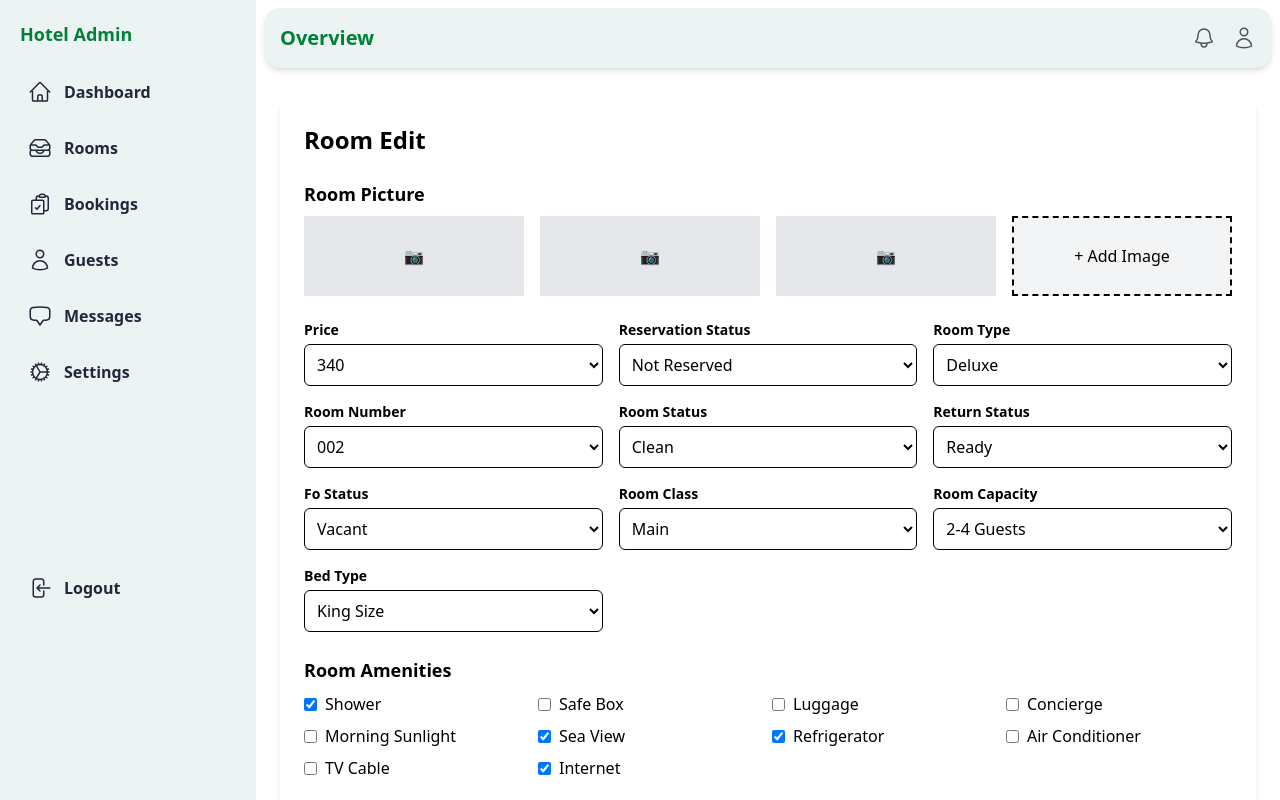
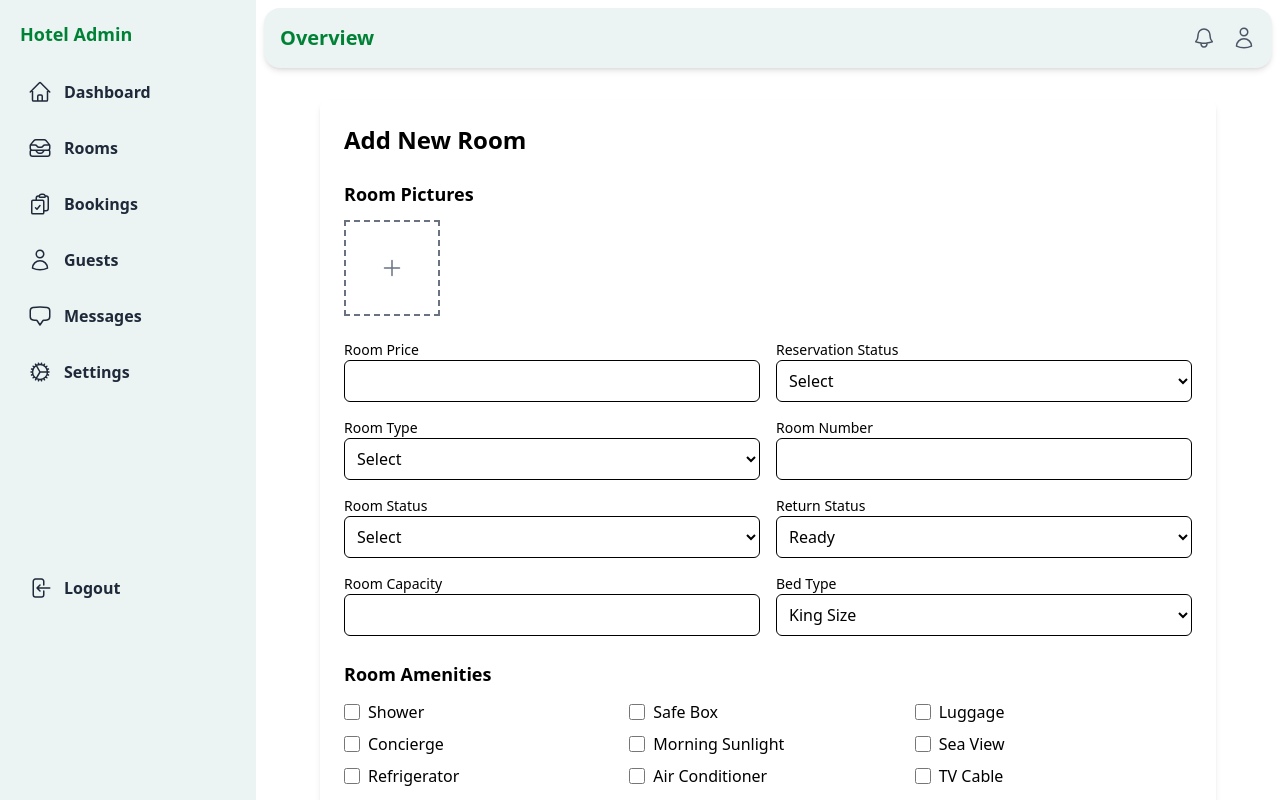
Before and after one commit to JCTECH111/Hotel-management-system, a React (Vite) app: page /employee/add-room in a window 1280 px wide. Built offline with nearby package versions, Linux system fonts and the light colour scheme.

Commit message:
worked on the add room and eye icom

```diff
--- a/src/pages/employee/pages/AddRoom.jsx
+++ b/src/pages/employee/pages/AddRoom.jsx
@@ -1,20 +1,22 @@
 import { useState } from "react";
+import { PlusIcon, XCircleIcon } from "@heroicons/react/24/outline";
 
-const RoomEdit = () => {
-  const [roomDetails, setRoomDetails] = useState({
-    price: 340,
-    reservationStatus: "Not Reserved",
-    roomType: "Deluxe",
-    roomNumber: "002",
-    roomStatus: "Clean",
-    returnStatus: "Ready",
-    foStatus: "Vacant",
-    roomClass: "Main",
-    roomCapacity: "2-4 Guests",
-    bedType: "King Size",
+const AddRoom = () => {
+  const [roomData, setRoomData] = useState({
+    price: "",
+    reservationStatus: "",
+    roomType: "",
+    roomNumber: "",
+    roomStatus: "",
+    returnStatus: "",
+    foStatus: "",
+    roomCapacity: "",
+    bedType: "",
+    amenities: [],
+    images: [],
   });
 
-  const amenities = [
+  const allAmenities = [
     "Shower",
     "Safe Box",
     "Luggage",
@@ -27,56 +29,143 @@ const RoomEdit = () => {
     "Internet",
   ];
 
-  const selectedAmenities = ["Shower", "Sea View", "Refrigerator", "Internet"];
+  // Handle image upload
+  const handleImageUpload = (e) => {
+    const files = Array.from(e.target.files);
+    setRoomData((prev) => ({
+      ...prev,
+      images: [...prev.images, ...files],
+    }));
+  };
+
+  // Handle removing an image
+  const removeImage = (index) => {
+    setRoomData((prev) => ({
+      ...prev,
+      images: prev.images.filter((_, i) => i !== index),
+    }));
+  };
+
+  // Handle input change
+  const handleChange = (e) => {
+    const { name, value } = e.target;
+    setRoomData((prev) => ({ ...prev, [name]: value }));
+  };
+
+  // Handle amenity selection
+  const toggleAmenity = (amenity) => {
+    setRoomData((prev) => ({
+      ...prev,
+      amenities: prev.amenities.includes(amenity)
+        ? prev.amenities.filter((item) => item !== amenity)
+        : [...prev.amenities, amenity],
+    }));
+  };
 
   return (
-    <div className="bg-white p-6 rounded-lg shadow-md w-full max-w-5xl mx-auto mb-10">
-      {/* Title */}
-      <h2 className="text-2xl font-semibold mb-6">Room Edit</h2>
+    <div className="p-6 bg-white rounded-lg shadow-md max-w-4xl mx-auto">
+      <h1 className="text-2xl font-bold mb-6">Add New Room</h1>
 
-      {/* Room Pictures */}
+      {/* Image Upload Section */}
       <div className="mb-6">
-        <h3 className="text-lg font-semibold mb-2">Room Picture</h3>
-        <div className="grid grid-cols-4 gap-4">
-          <div className="h-20 bg-gray-200 flex items-center justify-center">📷</div>
-          <div className="h-20 bg-gray-200 flex items-center justify-center">📷</div>
-          <div className="h-20 bg-gray-200 flex items-center justify-center">📷</div>
-          <div className="h-20 bg-gray-100 flex items-center justify-center border-dashed border-2">
-            + Add Image
-          </div>
+        <h2 className="text-lg font-semibold mb-3">Room Pictures</h2>
+        <div className="flex gap-4 flex-wrap">
+          {roomData.images.map((img, index) => (
+            <div key={index} className="relative w-24 h-24 border rounded-md overflow-hidden">
+              <img src={URL.createObjectURL(img)} alt="Room" className="w-full h-full object-cover" />
+              <button
+                onClick={() => removeImage(index)}
+                className="absolute top-1 right-1 bg-red-500 text-white rounded-full p-1"
+              >
+                <XCircleIcon className="w-4 h-4" />
+              </button>
+            </div>
+          ))}
+          <label className="w-24 h-24 flex items-center justify-center border-2 border-dashed cursor-pointer text-gray-500">
+            <input type="file" multiple className="hidden" onChange={handleImageUpload} />
+            <PlusIcon className="w-6 h-6" />
+          </label>
         </div>
       </div>
 
       {/* Room Details */}
-      <div className="grid grid-cols-1 md:grid-cols-2 lg:grid-cols-3 gap-4 mb-6">
-        {Object.keys(roomDetails).map((key) => (
-          <div key={key} className="flex flex-col">
-            <label className="text-sm font-semibold mb-1 capitalize">
-              {key.replace(/([A-Z])/g, " $1")}
-            </label>
-            <select
-              className="border p-2 rounded-md"
-              value={roomDetails[key]}
-              onChange={(e) => setRoomDetails({ ...roomDetails, [key]: e.target.value })}
-            >
-              <option>{roomDetails[key]}</option>
-              {/* Add other options dynamically based on key */}
-            </select>
-          </div>
-        ))}
+      <div className="grid grid-cols-1 md:grid-cols-2 gap-4 mb-6">
+        <div>
+          <label className="block text-sm font-medium">Room Price</label>
+          <input
+            type="number"
+            name="price"
+            value={roomData.price}
+            onChange={handleChange}
+            className="w-full p-2 border rounded-md"
+          />
+        </div>
+
+        <div>
+          <label className="block text-sm font-medium">Reservation Status</label>
+          <select name="reservationStatus" value={roomData.reservationStatus} onChange={handleChange} className="w-full p-2 border rounded-md">
+            <option value="">Select</option>
+            <option value="Reserved">Reserved</option>
+            <option value="Not Reserved">Not Reserved</option>
+          </select>
+        </div>
+
+        <div>
+          <label className="block text-sm font-medium">Room Type</label>
+          <select name="roomType" value={roomData.roomType} onChange={handleChange} className="w-full p-2 border rounded-md">
+            <option value="">Select</option>
+            <option value="Deluxe">Deluxe</option>
+            <option value="Suite">Suite</option>
+          </select>
+        </div>
+
+        <div>
+          <label className="block text-sm font-medium">Room Number</label>
+          <input type="text" name="roomNumber" value={roomData.roomNumber} onChange={handleChange} className="w-full p-2 border rounded-md" />
+        </div>
+
+        <div>
+          <label className="block text-sm font-medium">Room Status</label>
+          <select name="roomStatus" value={roomData.roomStatus} onChange={handleChange} className="w-full p-2 border rounded-md">
+            <option value="">Select</option>
+            <option value="Clean">Clean</option>
+            <option value="Dirty">Dirty</option>
+          </select>
+        </div>
+
+        <div>
+          <label className="block text-sm font-medium">Return Status</label>
+          <select name="returnStatus" value={roomData.returnStatus} onChange={handleChange} className="w-full p-2 border rounded-md">
+            <option value="Ready">Ready</option>
+            <option value="Not Ready">Not Ready</option>
+          </select>
+        </div>
+
+        <div>
+          <label className="block text-sm font-medium">Room Capacity</label>
+          <input type="text" name="roomCapacity" value={roomData.roomCapacity} onChange={handleChange} className="w-full p-2 border rounded-md" />
+        </div>
+
+        <div>
+          <label className="block text-sm font-medium">Bed Type</label>
+          <select name="bedType" value={roomData.bedType} onChange={handleChange} className="w-full p-2 border rounded-md">
+            <option value="King Size">King Size</option>
+            <option value="Queen Size">Queen Size</option>
+          </select>
+        </div>
       </div>
 
-      {/* Room Amenities */}
+      {/* Amenities */}
       <div className="mb-6">
-        <h3 className="text-lg font-semibold mb-2">Room Amenities</h3>
-        <div className="grid grid-cols-2 md:grid-cols-3 lg:grid-cols-4 gap-2">
-          {amenities.map((amenity) => (
+        <h2 className="text-lg font-semibold mb-3">Room Amenities</h2>
+        <div className="grid grid-cols-2 md:grid-cols-3 gap-2">
+          {allAmenities.map((amenity) => (
             <label key={amenity} className="flex items-center space-x-2">
               <input
                 type="checkbox"
-                className="form-checkbox"
-                checked={selectedAmenities.includes(amenity)}
-                readOnly
+                checked={roomData.amenities.includes(amenity)}
+                onChange={() => toggleAmenity(amenity)}
+                className="h-4 w-4"
               />
               <span>{amenity}</span>
             </label>
@@ -86,11 +175,11 @@ const RoomEdit = () => {
 
       {/* Buttons */}
       <div className="flex justify-between">
-        <button className="bg-gray-300 text-gray-700 px-4 py-2 rounded">Close</button>
-        <button className="bg-green-600 text-white px-6 py-2 rounded">Save Changes</button>
+        <button className="px-4 py-2 bg-gray-300 rounded">Close</button>
+        <button className="px-4 py-2 bg-green-600 text-white rounded">Save Changes</button>
       </div>
     </div>
   );
 };
 
-export default RoomEdit;
+export default AddRoom;
--- a/src/pages/employee/pages/Rooms.jsx
+++ b/src/pages/employee/pages/Rooms.jsx
@@ -1,5 +1,5 @@
 import { useState } from "react";
-import { MagnifyingGlassIcon, PlusIcon } from "@heroicons/react/24/outline";
+import { MagnifyingGlassIcon, PlusIcon, EyeIcon } from "@heroicons/react/24/outline";
 import { Link } from "react-router-dom";
 
 const Rooms = () => {
@@ -73,8 +73,7 @@ const Rooms = () => {
         <div className="flex gap-2">
           <button
             onClick={() => setFilter("all")}
-            className={`px-4 py-2 rounded-lg ${
-              filter === "all"
+            className={`px-4 py-2 rounded-lg ${filter === "all"
                 ? "bg-orange-500 text-white"
                 : "bg-gray-100 text-gray-700"
               }`}
@@ -83,8 +82,7 @@ const Rooms = () => {
           </button>
           <button
             onClick={() => setFilter("available")}
-            className={`px-4 py-2 rounded-lg ${
-              filter === "available"
+            className={`px-4 py-2 rounded-lg ${filter === "available"
                 ? "bg-orange-500 text-white"
                 : "bg-gray-100 text-gray-700"
               }`}
@@ -93,8 +91,7 @@ const Rooms = () => {
           </button>
           <button
             onClick={() => setFilter("booked")}
-            className={`px-4 py-2 rounded-lg ${
-              filter === "booked"
+            className={`px-4 py-2 rounded-lg ${filter === "booked"
                 ? "bg-orange-500 text-white"
                 : "bg-gray-100 text-gray-700"
               }`}
@@ -115,15 +112,21 @@ const Rooms = () => {
             <p className="text-gray-600 mb-2">{room.bedType}</p>
             <p className="text-gray-600 mb-4">{room.floor}</p>
             <p className="text-gray-500 text-sm mb-4">{room.amenities}</p>
+            <div className="flex justify-between p-2">
               <div
-              className={`px-3 py-1 rounded-full text-sm w-fit ${
-                room.status === "available"
+                className={`px-3 py-1 rounded-full text-sm w-fit ${room.status === "available"
                     ? "bg-green-100 text-green-800"
                     : "bg-red-100 text-red-800"
                   }`}
               >
                 {room.status === "available" ? "Available" : "Booked"}
               </div>
+              <Link to={`/employee/room/${room.id}`}>
+                <EyeIcon className="text-green-800 cursor-pointer w-6 h-6" />
+              </Link>
+
+            </div>
+
           </div>
         ))}
       </div>
--- /dev/null
+++ b/src/pages/employee/pages/ViewRoom.jsx
@@ -0,0 +1,11 @@
+import React from 'react'
+
+function ViewRoom() {
+  return (
+    <div>
+
+    </div>
+  )
+}
+
+export default ViewRoom
--- a/src/router/routes.jsx
+++ b/src/router/routes.jsx
@@ -9,7 +9,8 @@ import Overview from "../pages/employee/pages/Overview";
 import Rooms from "../pages/employee/pages/Rooms";
 import Bookings from "../pages/employee/pages/Bookings";
 import Messages from "../pages/employee/pages/Messages";
-import RoomEdit from "../pages/employee/pages/AddRoom";
+import AddRoom from "../pages/employee/pages/AddRoom";
+import ViewRoom from "../pages/employee/pages/ViewRoom";
 
 export default function AppRoutes() {
   return (
@@ -27,7 +28,9 @@ export default function AppRoutes() {
           <Route path="rooms" element={<Rooms />} />
           <Route path="booking" element={<Bookings />} />
           <Route path="messages" element={<Messages />} />
-          <Route path="add-room" element={<RoomEdit />} />
+          <Route path="add-room" element={<AddRoom />} />
+          <Route path="room/:id" element={<ViewRoom />} />
+
         </Route>
         <Route
           path="/guest-dashboard"
```
Lines whose indentation alone changed are shown as unchanged.
